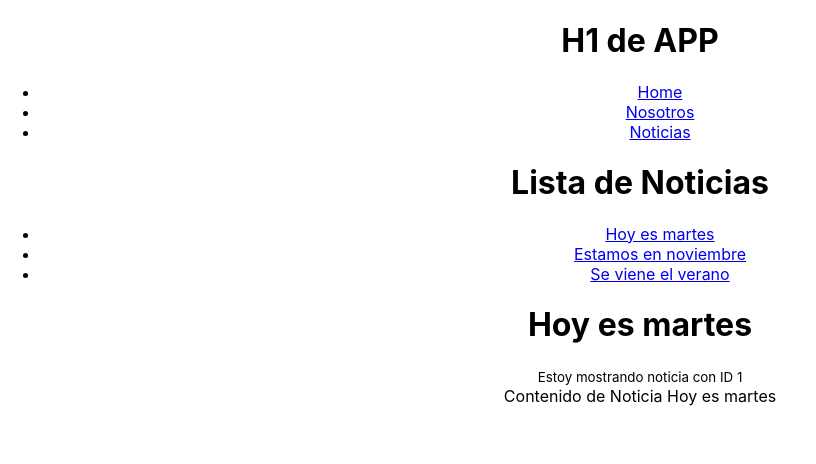
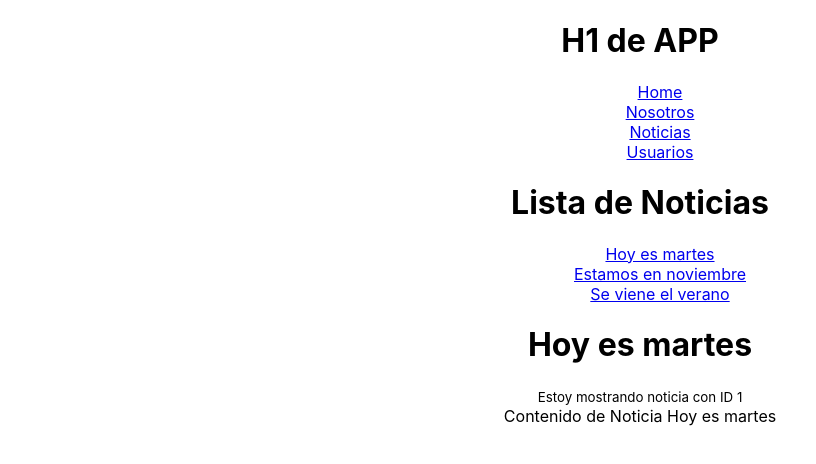
Before and after one commit to josepbidegain/senpai-fsd3-react, a React (Create React App) app: page /noticias/1 in a window 1280 px wide. Shown: the top 464 px of the page, without its empty margins (0-816 px from the left). Built offline with nearby package versions, Linux system fonts and the light colour scheme; no server answers.

Commit message:
add ListaUsuarios component

```diff
--- a/src/App.css
+++ b/src/App.css
@@ -36,3 +36,7 @@
     transform: rotate(360deg);
   }
 }
+
+ul{
+  list-style-type: none;
+}
--- a/src/App.js
+++ b/src/App.js
@@ -9,7 +9,9 @@ import NotFound from './components/NotFound'
 import Noticias from './components/Noticias'
 import Noticia from './components/Noticia'
 import Timer from './components/Timer'
+import ListaUsuarios from './components/ListaUsuarios'
 
+/*
 class Example extends Component {
   constructor(props) {
     super(props);
@@ -47,7 +49,7 @@ class Example extends Component {
     );
   }
 }
-
+*/
 function App() {
   const [users, setUsers] = useState([])
   const [logueado, setLogueado] = useState(false)
@@ -80,25 +82,23 @@ function App() {
         <li>
           <Link to="/noticias">Noticias</Link>
         </li>
+        <li>
+          <Link to="/usuarios">Usuarios</Link>
+        </li>
       </ul>
 
       <Routes>
         <Route path="/" element={<Home />} />
         <Route path="/nosotros" element={<Nosotros />} />
-
+        <Route path="/usuarios" element={<ListaUsuarios users={users} />} />
         <Route path="/noticias" element={<Noticias />} >
           <Route path=":id" element={<Noticia />} />
         </Route>
+
         <Route path='*' element={<NotFound />} />
       </Routes>
 
-      {
-        users.map(function(usuario) {
-          return usuario.name
-        })
-      }
-
-    </div>
+      </div>
   );
 }
 
--- /dev/null
+++ b/src/components/ListaUsuarios.js
@@ -0,0 +1,18 @@
+
+
+export default function ListaUsuarios(props) {
+
+    return (
+        <>
+            <h1> Lista de usuarios obtenidos de api externa </h1>
+            <ul>
+                {
+                    props.users.map(function(usuario) {
+                        return <li style={{listStyle:"none"}} key={usuario.id}>{usuario.name}</li>
+                    })
+                }
+            </ul>
+        </>
+    )
+
+}
--- a/src/components/Noticias.js
+++ b/src/components/Noticias.js
@@ -10,7 +10,7 @@ const Noticias = (props) => {
 
     const listadoNoticias = noticias.map((item)=>{
         const ruta = '/noticias/' + item.id
-        return <li><Link to={ruta}>{item.titulo}</Link></li>
+        return <li key={item.id}><Link to={ruta}>{item.titulo}</Link></li>
     })
 
     return (
```
